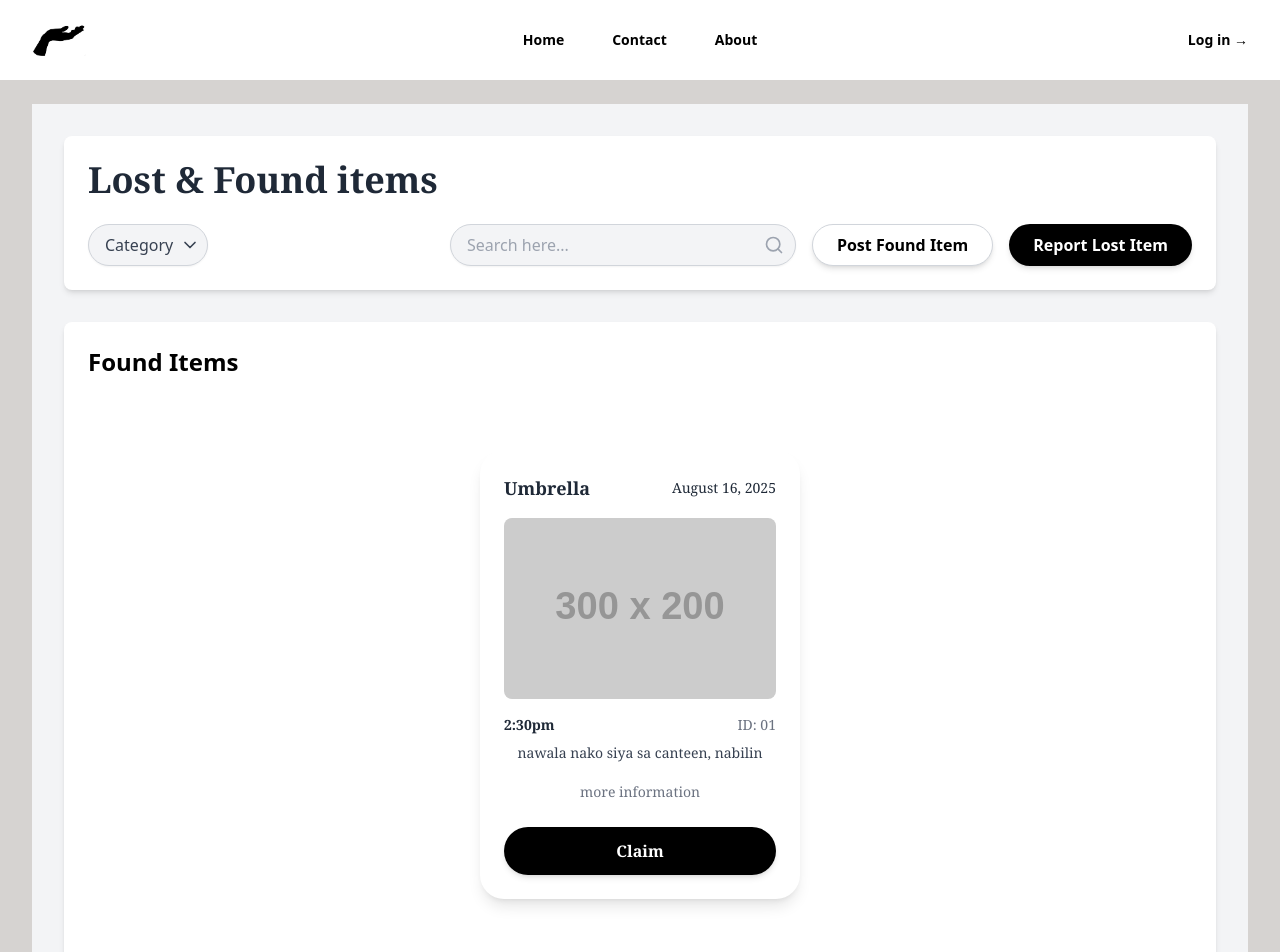
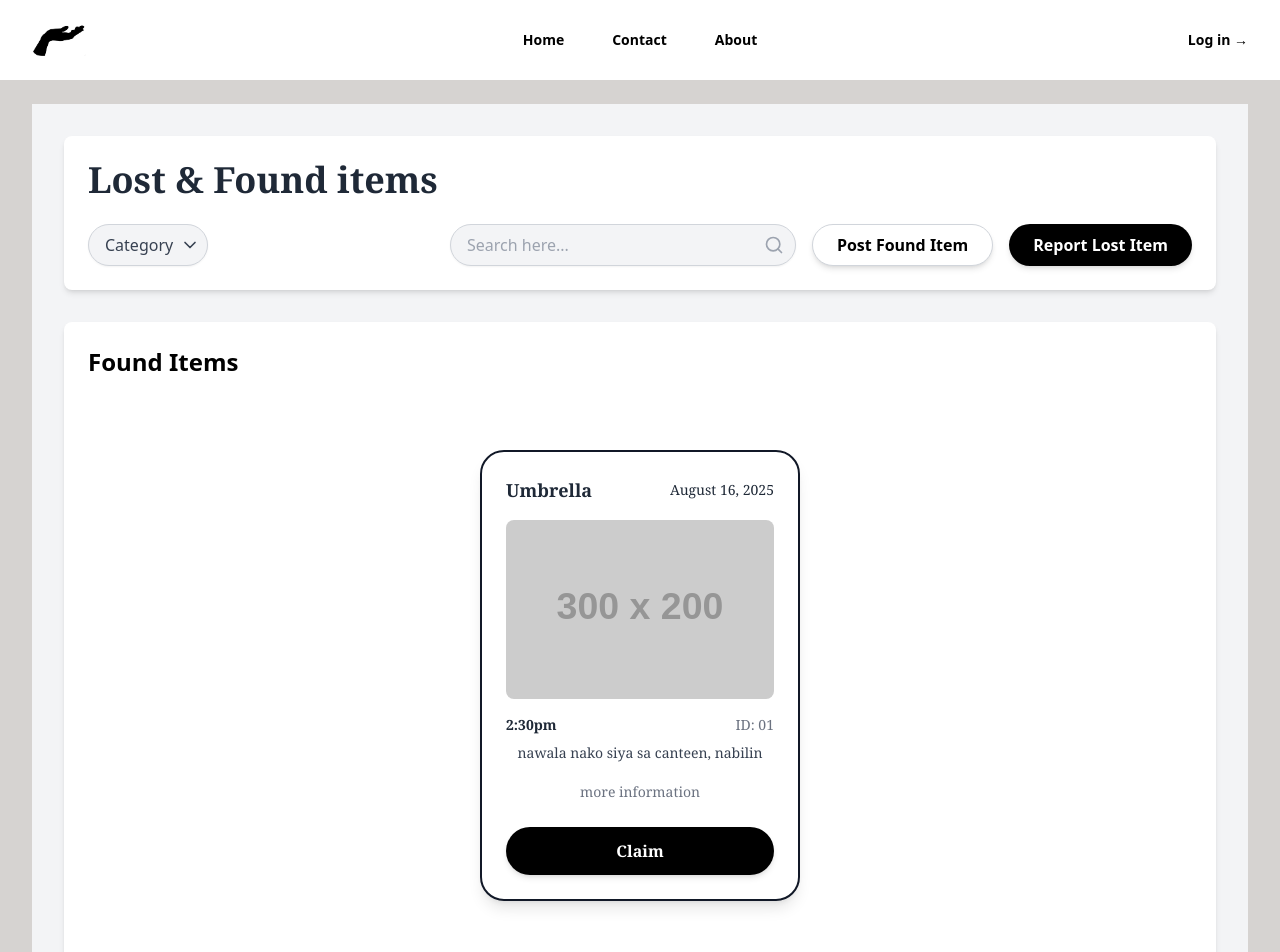
Before and after one commit to MyCommissions/laf-frontend, a React (Create React App) app: page /found in a window 1280 px wide. Shown: the top 952 px of the page. Built offline with nearby package versions, Linux system fonts and the light colour scheme.

Commit message:
adding border width to found card

```diff
--- a/src/presentation/components/ui/FoundCard.tsx
+++ b/src/presentation/components/ui/FoundCard.tsx
@@ -29,7 +29,7 @@ const FoundCard: React.FC<LostItemCardProps> = ({ itemName, id, time, descriptio
   return (
     <div className="flex justify-center p-4">
       {/* The main card container */}
-      <div className="bg-white rounded-3xl shadow-lg p-6 w-80 font-serif">
+      <div className="bg-white rounded-3xl shadow-lg border-2 border-gray-900 p-6 w-80 font-serif">
         {/* Header section with item name and live date */}
         <div className="flex justify-between items-center mb-4 text-gray-800">
           <span className="text-lg font-semibold">{itemName}</span>
```
